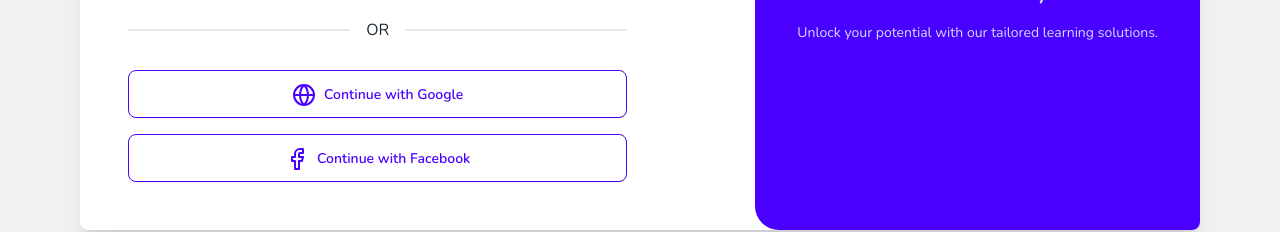
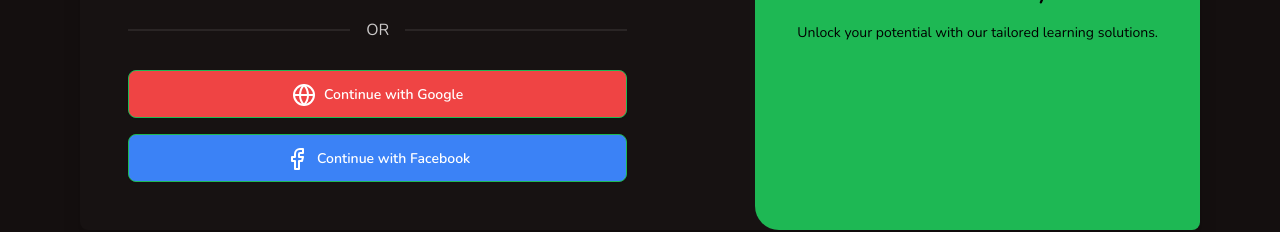
Before and after one commit to Aditya-Mishra9670/Education, a React (Vite) app: page /signup in a window 1280 px wide. Shown: the part 602-834 px from the top of the page. Built offline with nearby package versions, Linux system fonts and the light colour scheme.

Commit message:
Updated styling for login and signup pages

```diff
--- a/src/App.jsx
+++ b/src/App.jsx
@@ -4,7 +4,7 @@
 
 function App() {
   return (
-    <div data-theme="light" className="nunito-body">
+    <div data-theme="forest" className="nunito-body">
       <Header />
       <Routes>
         {/* Dynamic routes should be there after integrating backend and checking for authentication */}
--- a/src/pages/Login.jsx
+++ b/src/pages/Login.jsx
@@ -70,10 +70,10 @@
           </form>
           <div className="divider text-base-content my-8">OR</div>
           <div className="flex flex-col gap-4">
-            <button className="btn bg-base-100 border border-primary text-primary w-full py-3 rounded-lg hover:bg-base-300 flex items-center justify-center gap-2">
+            <button className="btn bg-red-500 text-white border border-primary  w-full py-3 rounded-lg hover:bg-base-300 flex items-center justify-center gap-2">
               <Globe /> Continue with Google
             </button>
-            <button className="btn bg-base-100 border border-primary text-primary w-full py-3 rounded-lg hover:bg-base-300 flex items-center justify-center gap-2">
+            <button className="btn bg-blue-500 text-white border border-primary  w-full py-3 rounded-lg hover:bg-base-300 flex items-center justify-center gap-2">
               <Facebook /> Continue with Facebook
             </button>
           </div>
--- a/src/pages/Signup.jsx
+++ b/src/pages/Signup.jsx
@@ -75,10 +75,10 @@
           </form>
           <div className="divider text-base-content my-8">OR</div>
           <div className="flex flex-col gap-4">
-            <button className="btn bg-base-100 border border-primary text-primary w-full py-3 rounded-lg hover:bg-base-300 flex items-center justify-center gap-2">
+            <button className="btn bg-red-500 text-white border border-primary  w-full py-3 rounded-lg hover:bg-base-300 flex items-center justify-center gap-2">
               <Globe /> Continue with Google
             </button>
-            <button className="btn bg-base-100 border border-primary text-primary w-full py-3 rounded-lg hover:bg-base-300 flex items-center justify-center gap-2">
+            <button className="btn bg-blue-500 text-white border border-primary  w-full py-3 rounded-lg hover:bg-base-300 flex items-center justify-center gap-2">
               <Facebook /> Continue with Facebook
             </button>
           </div>
```
